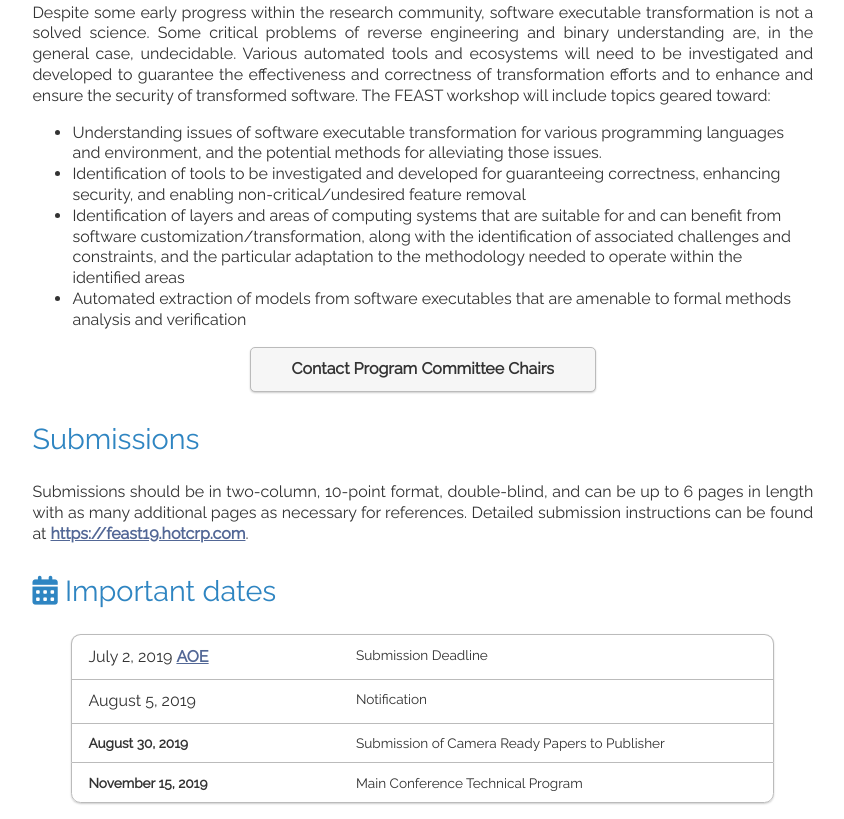
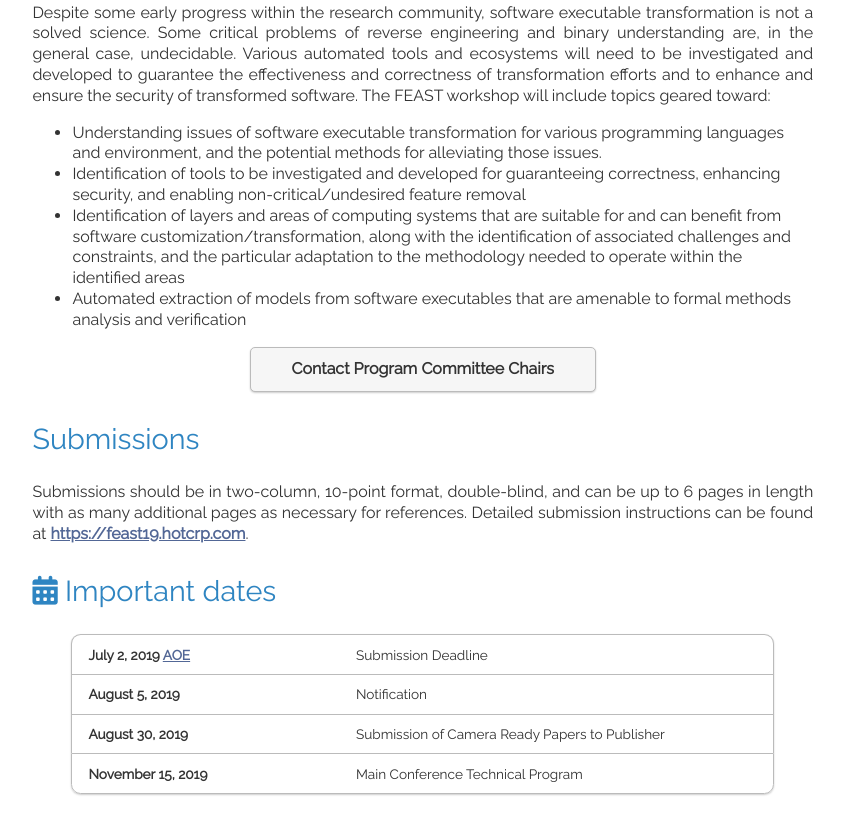
Before and after one commit to feastworkshop/feastworkshop.github.io, a plain HTML site: page 2019/cfp.html in a window 1280 px wide. Shown: the part 525-1344 px from the top of the page, without its empty margins (390-1234 px from the left). Drawn offline with nearby package versions, Linux system fonts and the light colour scheme.

Commit message:
Adding missing h2 tags

```diff
--- a/2019/cfp.html
+++ b/2019/cfp.html
@@ -135,7 +135,7 @@ Detailed submission instructions can be found at
 
       <li data-icon="false">
         <div class="ui-grid-a">
-          <div class="ui-block-a">July 2, 2019 <a href="https://time.is/Anywhere_on_Earth">AOE</a></h2></div>
+          <div class="ui-block-a"><h2>July 2, 2019 <a href="https://time.is/Anywhere_on_Earth">AOE</a></h2></div>
           <div class="ui-block-b"><p>Submission Deadline</p> </div>
         </div>
       </li>
@@ -146,7 +146,7 @@ Detailed submission instructions can be found at
 
       <li data-icon="false">
         <div class="ui-grid-a">
-          <div class="ui-block-a">August 5, 2019</h2></div>
+          <div class="ui-block-a"><h2>August 5, 2019</h2></div>
           <div class="ui-block-b"><p>Notification</p></div>
         </div>
       </li>
```
Also changed, not shown: 2019/index.html (+1 -1 lines).
